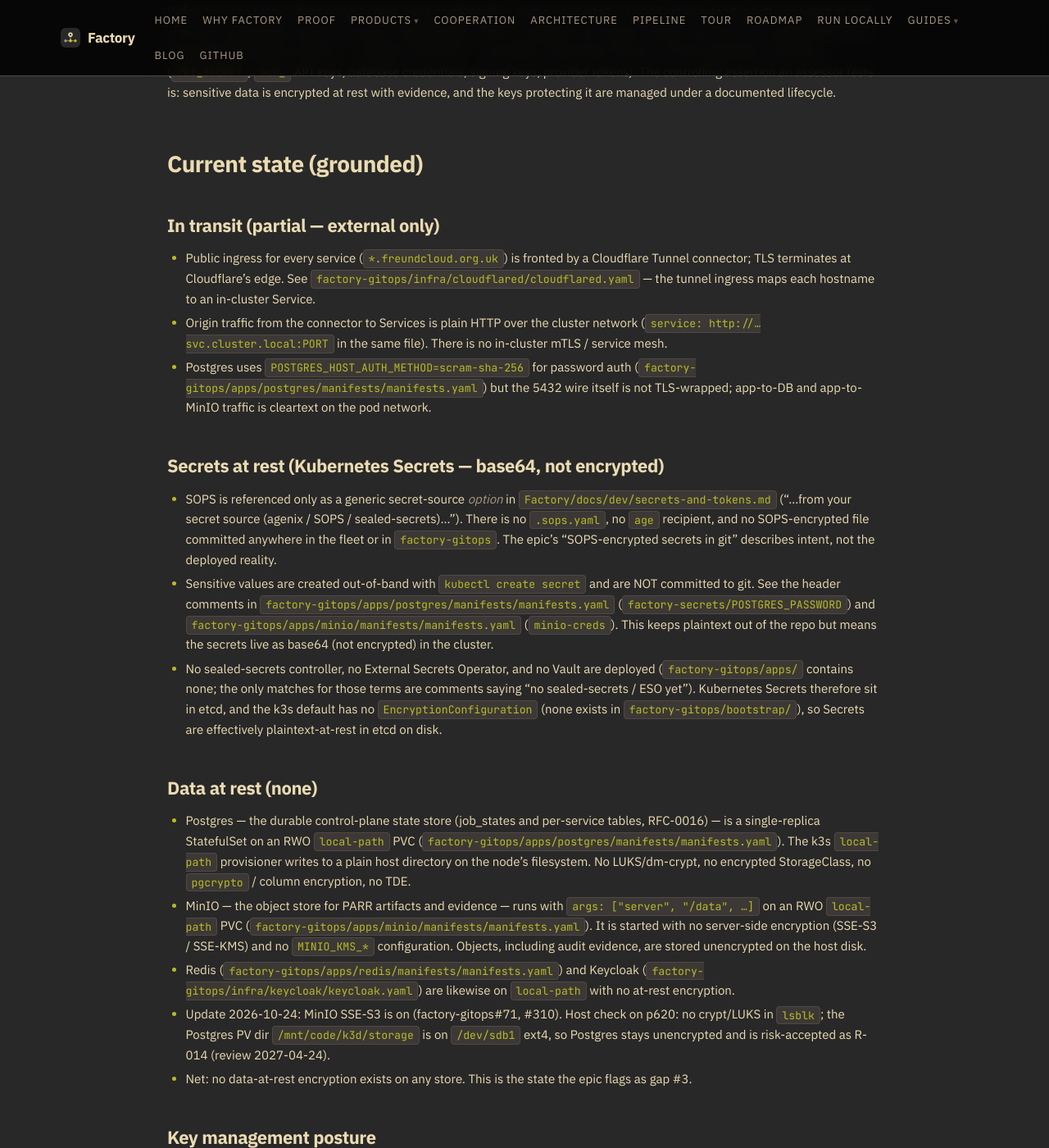
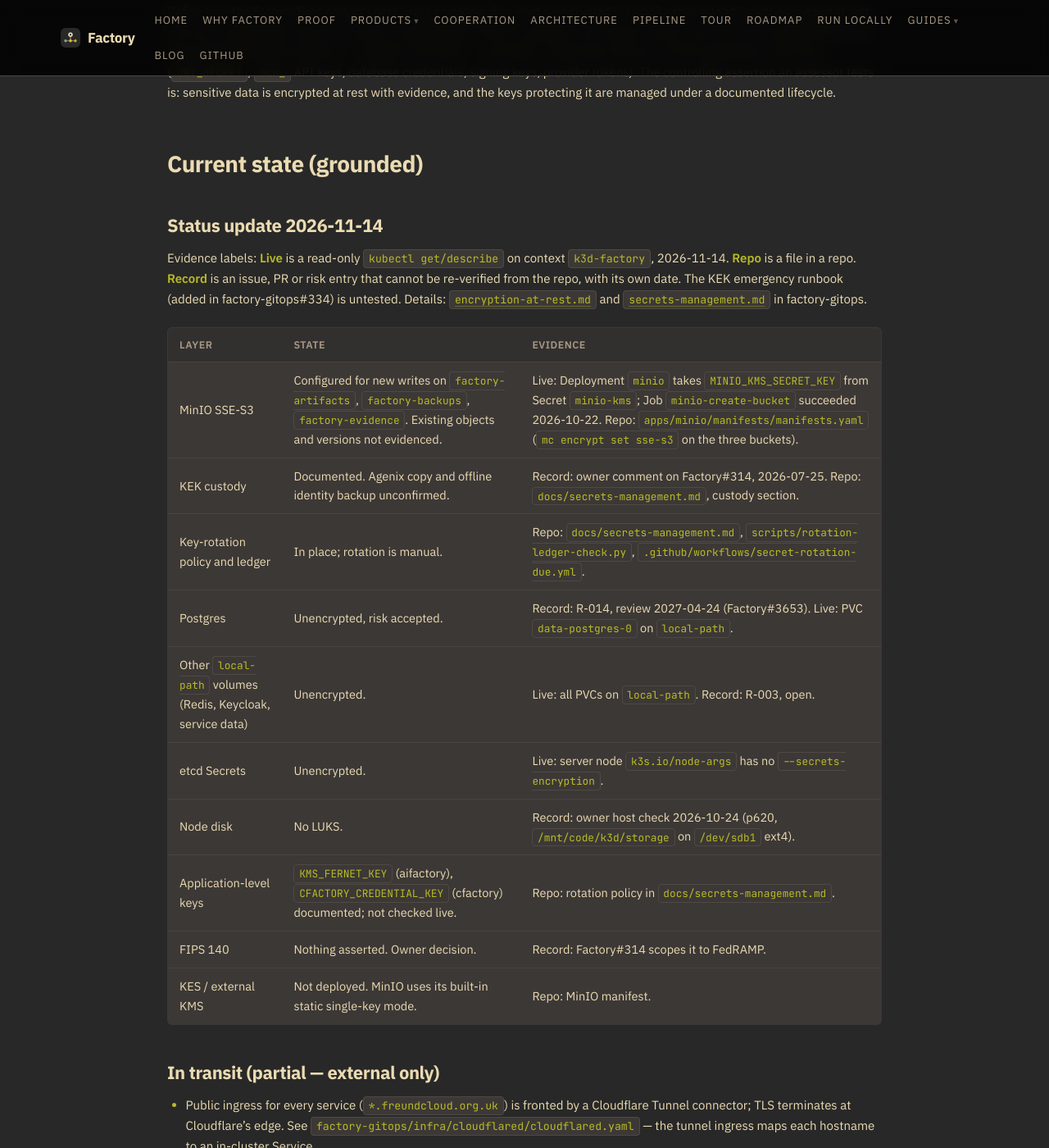
Before and after one commit to olafkfreund/Factory, a Jekyll site: the page built from docs/compliance/policies/encryption-key-mgmt.md, in a window 1280 px wide and 1400 px high, scrolled down 556 px. Shown: the whole window at 82% size. Built offline with Jekyll 4.4.1, drawn with Linux system fonts in a browser that asks for light colours; our own code applies the rules of GitHub Pages for plain Markdown files; some of the changed text lies outside the part shown.

Commit message:
docs(compliance): encryption policy status as of 2026-11-14 (#314)
Plan step 5 of factory-gitops plan/2026-11-14-314-kek-drill-at-rest-status.md.
MinIO SSE-S3 is recorded as configured for new writes; the gaps it only
partly closes stay open with a note on what is missing. No acceptance
checkbox is ticked. Done by the coder subagent, heading fixed by the lead.

Co-Authored-By: Claude Fable 5.2 <noreply@anthropic.com>
Claude-Session: https://claude.ai/code/session_01WtDyDqabJ8SR4gD3ubwYx1

```diff
--- a/docs/compliance/policies/encryption-key-mgmt.md
+++ b/docs/compliance/policies/encryption-key-mgmt.md
@@ -3,13 +3,30 @@
 - **Domain:** Encryption at rest & key management (Factory#314)
 - **Frameworks addressed:** ISO/IEC 27001 A.8.24 (use of cryptography); SOC 2 CC6.1 (logical access / data protection); PCI DSS Req. 3 (stored data) and Req. 4 (data in transit); NYDFS 23 NYCRR 500.15 (encryption of nonpublic information); FedRAMP SC-12 / SC-13 / SC-28 (cryptographic key establishment and management, cryptographic protection, protection of information at rest) with FIPS 140 validation.
 - **Parent epic:** Factory#310 (audit-readiness), top gap #3.
-- **Status:** Draft. Encryption-at-rest controls are NOT yet implemented; this document states the honest current posture and the remediation plan.
+- **Status:** Draft. MinIO SSE-S3 is configured for new writes; volume encryption (Postgres, Redis, Keycloak, MinIO), etcd Secret encryption and a KMS are not implemented.
 
 ## Purpose
 
 Define how the Factory fleet protects data using cryptography: what is encrypted in transit, what is (and is not) encrypted at rest, and how cryptographic keys and secrets are generated, stored, custodied, and rotated. Scope covers the two durable data stores that hold job state and evidence — Postgres and MinIO — plus Redis, Kubernetes Secrets, and the application-level keys (`JWT_SECRET`, `acw_` API keys, database credentials, signing keys, provider tokens). The controlling assertion an assessor tests is: sensitive data is encrypted at rest with evidence, and the keys protecting it are managed under a documented lifecycle.
 
 ## Current state (grounded)
+
+### Status update 2026-11-14
+
+Evidence labels: **Live** is a read-only `kubectl get/describe` on context `k3d-factory`, 2026-11-14. **Repo** is a file in a repo. **Record** is an issue, PR or risk entry that cannot be re-verified from the repo, with its own date. The KEK emergency runbook (added in factory-gitops#334) is untested. Details: [`encryption-at-rest.md`](https://github.com/olafkfreund/factory-gitops/blob/main/docs/encryption-at-rest.md) and [`secrets-management.md`](https://github.com/olafkfreund/factory-gitops/blob/main/docs/secrets-management.md) in factory-gitops.
+
+| Layer | State | Evidence |
+|---|---|---|
+| MinIO SSE-S3 | Configured for new writes on `factory-artifacts`, `factory-backups`, `factory-evidence`. Existing objects and versions not evidenced. | Live: Deployment `minio` takes `MINIO_KMS_SECRET_KEY` from Secret `minio-kms`; Job `minio-create-bucket` succeeded 2026-10-22. Repo: `apps/minio/manifests/manifests.yaml` (`mc encrypt set sse-s3` on the three buckets). |
+| KEK custody | Documented. Agenix copy and offline identity backup unconfirmed. | Record: owner comment on Factory#314, 2026-07-25. Repo: `docs/secrets-management.md`, custody section. |
+| Key-rotation policy and ledger | In place; rotation is manual. | Repo: `docs/secrets-management.md`, `scripts/rotation-ledger-check.py`, `.github/workflows/secret-rotation-due.yml`. |
+| Postgres | Unencrypted, risk accepted. | Record: R-014, review 2027-04-24 (Factory#3653). Live: PVC `data-postgres-0` on `local-path`. |
+| Other `local-path` volumes (Redis, Keycloak, service data) | Unencrypted. | Live: all PVCs on `local-path`. Record: R-003, open. |
+| etcd Secrets | Unencrypted. | Live: server node `k3s.io/node-args` has no `--secrets-encryption`. |
+| Node disk | No LUKS. | Record: owner host check 2026-10-24 (p620, `/mnt/code/k3d/storage` on `/dev/sdb1` ext4). |
+| Application-level keys | `KMS_FERNET_KEY` (aifactory), `CFACTORY_CREDENTIAL_KEY` (cfactory) documented; not checked live. | Repo: rotation policy in `docs/secrets-management.md`. |
+| FIPS 140 | Nothing asserted. Owner decision. | Record: Factory#314 scopes it to FedRAMP. |
+| KES / external KMS | Not deployed. MinIO uses its built-in static single-key mode. | Repo: MinIO manifest. |
 
 ### In transit (partial — external only)
 
@@ -23,29 +40,29 @@ Define how the Factory fleet protects data using cryptography: what is encrypted
 - Sensitive values are created out-of-band with `kubectl create secret` and are NOT committed to git. See the header comments in `factory-gitops/apps/postgres/manifests/manifests.yaml` (`factory-secrets/POSTGRES_PASSWORD`) and `factory-gitops/apps/minio/manifests/manifests.yaml` (`minio-creds`). This keeps plaintext out of the repo but means the secrets live as base64 (not encrypted) in the cluster.
 - No sealed-secrets controller, no External Secrets Operator, and no Vault are deployed (`factory-gitops/apps/` contains none; the only matches for those terms are comments saying "no sealed-secrets / ESO yet"). Kubernetes Secrets therefore sit in etcd, and the k3s default has no `EncryptionConfiguration` (none exists in `factory-gitops/bootstrap/`), so Secrets are effectively plaintext-at-rest in etcd on disk.
 
-### Data at rest (none)
+### Data at rest (partial: MinIO object content only)
 
 - Postgres — the durable control-plane state store (job_states and per-service tables, RFC-0016) — is a single-replica StatefulSet on an RWO `local-path` PVC (`factory-gitops/apps/postgres/manifests/manifests.yaml`). The k3s `local-path` provisioner writes to a plain host directory on the node's filesystem. No LUKS/dm-crypt, no encrypted StorageClass, no `pgcrypto` / column encryption, no TDE.
-- MinIO — the object store for PARR artifacts and evidence — runs with `args: ["server", "/data", …]` on an RWO `local-path` PVC (`factory-gitops/apps/minio/manifests/manifests.yaml`). It is started with no server-side encryption (SSE-S3 / SSE-KMS) and no `MINIO_KMS_*` configuration. Objects, including audit evidence, are stored unencrypted on the host disk.
+- MinIO — the object store for PARR artifacts and evidence — runs with `args: ["server", "/data", …]` on an RWO `local-path` PVC (`factory-gitops/apps/minio/manifests/manifests.yaml`). SSE-S3 is configured on three buckets (`factory-artifacts`, `factory-backups`, `factory-evidence`) using MinIO's built-in static single-key mode (`MINIO_KMS_SECRET_KEY`). New writes are encrypted; existing-object coverage is not evidenced. The volume under MinIO is not encrypted.
 - Redis (`factory-gitops/apps/redis/manifests/manifests.yaml`) and Keycloak (`factory-gitops/infra/keycloak/keycloak.yaml`) are likewise on `local-path` with no at-rest encryption.
 - Update 2026-10-24: MinIO SSE-S3 is on (factory-gitops#71, #310). Host check on p620: no crypt/LUKS in `lsblk`; the Postgres PV dir `/mnt/code/k3d/storage` is on `/dev/sdb1` ext4, so Postgres stays unencrypted and is risk-accepted as R-014 (review 2027-04-24).
-- Net: no data-at-rest encryption exists on any store. This is the state the epic flags as gap #3.
+- Net: object content in MinIO is encrypted for new writes; every volume (Postgres, Redis, Keycloak, MinIO's own) and etcd are not.
 
 ### Key management posture
 
 - The only automated rotation in the fleet is the credential broker for the Claude OAuth token, which refreshes and rolls the refresh/access token forward (`factory-gitops/apps/cred-broker/manifests/manifests.yaml`).
-- No key-management system, no envelope encryption, and no data-encryption keys exist. There is no KMS resource in `factory-gitops`.
+- No key-management system and no envelope encryption exist. There is no KMS service in `factory-gitops`: MinIO's key is a static key in a Kubernetes Secret (`minio-kms`), not a KMS. A rotation policy and an overdue check now exist (factory-gitops#328).
 - Long-lived application secrets have no rotation automation and no documented custody: `JWT_SECRET`, the `acw_` API keys, the shared `POSTGRES_PASSWORD`, the MinIO root access/secret keys, and the runtime GitHub PAT. `Factory/docs/dev/secrets-and-tokens.md` documents manual, operator-driven "rotate on leak" procedures only (for example `acw_` keys are revoked by hand in the factory's key management, and MinIO creds are rotated by recreating the Secret and bouncing consumers).
 
 ## Gaps
 
 1. No encryption at rest for Postgres data (plain `local-path` PVC).
-2. No encryption at rest for MinIO objects, including audit evidence (no SSE, no KMS).
+2. No encryption at rest for MinIO objects, including audit evidence (no SSE, no KMS). Partly addressed 2026-11-14: SSE-S3 configured; existing-object coverage not evidenced; emergency re-encryption untested.
 3. No encryption at rest for Redis and Keycloak volumes.
 4. Kubernetes Secrets are base64-only; etcd has no `EncryptionConfiguration`, and no SOPS/sealed-secrets/ESO/Vault is deployed despite being referenced in docs.
 5. No key-management system or envelope encryption; no defined data-encryption-key hierarchy or key-encryption key.
-6. No key-custody documentation: who holds the master/decryption key, where it lives, and who can access it is not evidenced.
-7. No rotation policy or automation for `JWT_SECRET`, `acw_` keys, DB credentials, MinIO root keys, or signing keys (only the Claude OAuth broker rotates).
+6. No key-custody documentation: who holds the master/decryption key, where it lives, and who can access it is not evidenced. Partly addressed: agenix custody documented in factory-gitops; offline identity backup and bootstrap host unconfirmed; no dual control.
+7. No rotation policy or automation for `JWT_SECRET`, `acw_` keys, DB credentials, MinIO root keys, or signing keys (only the Claude OAuth broker rotates). Partly addressed: rotation policy and overdue check exist; rotation is manual.
 8. In-cluster traffic (app-to-DB, app-to-MinIO, connector-to-Service) is not encrypted in transit.
 9. FedRAMP-specific: no FIPS 140-validated cryptographic modules are asserted for any of the above.
 
@@ -87,13 +104,13 @@ Phased; each phase is independently shippable and leaves evidence behind.
 ## Acceptance criteria
 
 - [ ] Postgres data is encrypted at rest (encrypted volume/StorageClass, cloud-managed CMK, or pgcrypto) with evidence.
-- [ ] MinIO objects — including the evidence prefixes — are encrypted at rest (SSE-S3 or SSE-KMS) with evidence.
+- [ ] MinIO objects — including the evidence prefixes — are encrypted at rest (SSE-S3 or SSE-KMS) with evidence. (2026-11-14: SSE-S3 is configured for new writes; existing-object coverage is not evidenced and the emergency re-encryption runbook is untested.)
 - [ ] Redis and Keycloak volumes are encrypted at rest (covered by Phase 1 substrate encryption) with evidence.
 - [ ] Kubernetes Secrets are encrypted at rest in etcd via a committed `EncryptionConfiguration`.
 - [ ] Git-managed secrets use a real encryption path (SOPS+age or sealed-secrets) that is actually deployed and used, not just referenced in docs.
 - [ ] A key-management system is in place with a documented KEK/DEK hierarchy (envelope encryption).
-- [ ] Key custody is documented: holders, access controls (dual-control on the KEK), and break-glass procedure.
-- [ ] A key-rotation policy with defined intervals exists and is automated for `JWT_SECRET`, `acw_` keys, DB creds, MinIO root keys, and signing keys; at least one rotation is evidenced in the audit log.
+- [ ] Key custody is documented: holders, access controls (dual-control on the KEK), and break-glass procedure. (2026-11-14: agenix custody is documented in factory-gitops; the offline identity backup and the bootstrap host are unconfirmed, and there is no dual control.)
+- [ ] A key-rotation policy with defined intervals exists and is automated for `JWT_SECRET`, `acw_` keys, DB creds, MinIO root keys, and signing keys; at least one rotation is evidenced in the audit log. (2026-11-14: a rotation policy and overdue check exist, but rotation is manual and no rotation is evidenced in the audit log.)
 - [ ] In-transit encryption covers app-to-DB and app-to-MinIO (PCI Req. 4 / SC-8).
 - [ ] FedRAMP scope only: FIPS 140-validated modules asserted with CMVP certificate references.
 
```
